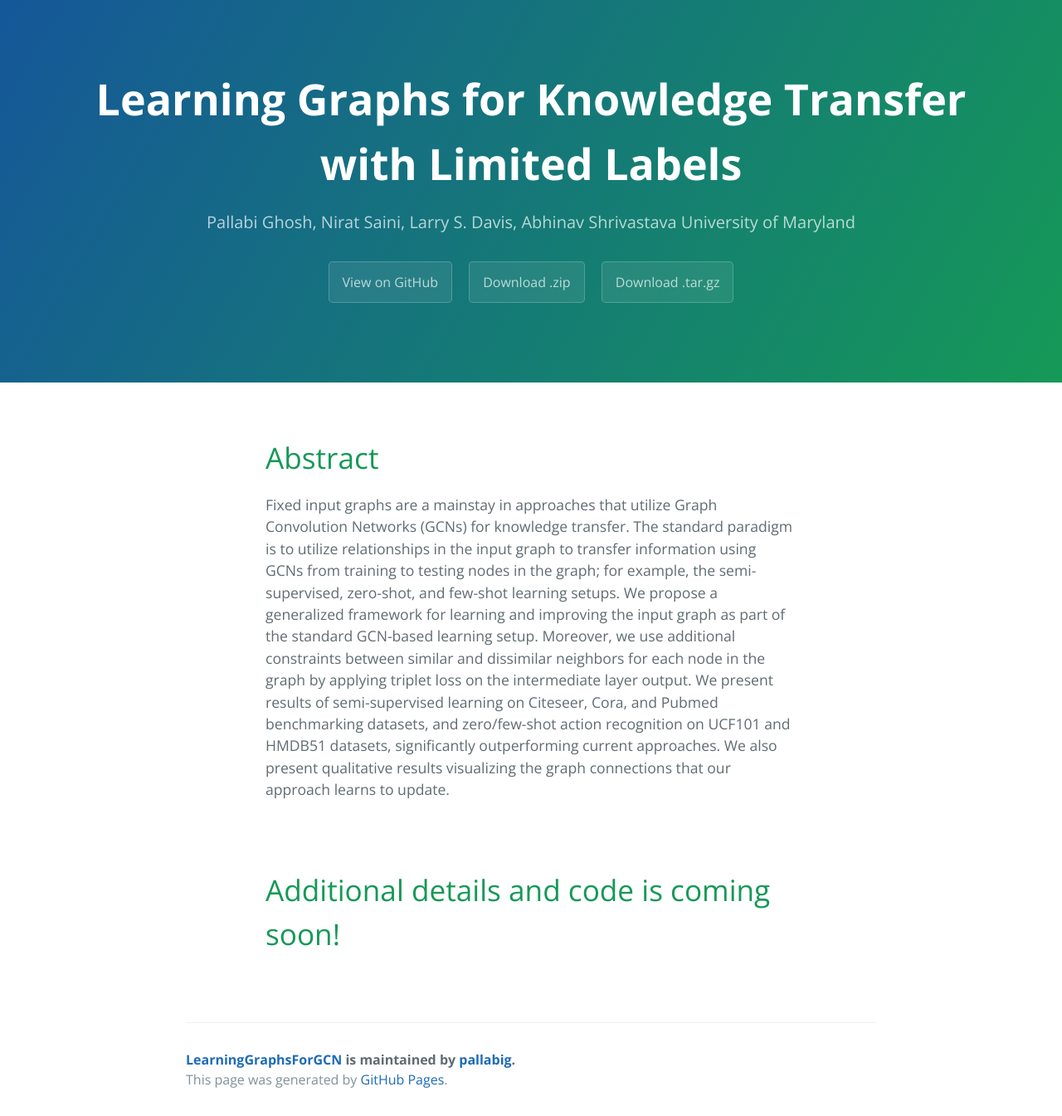
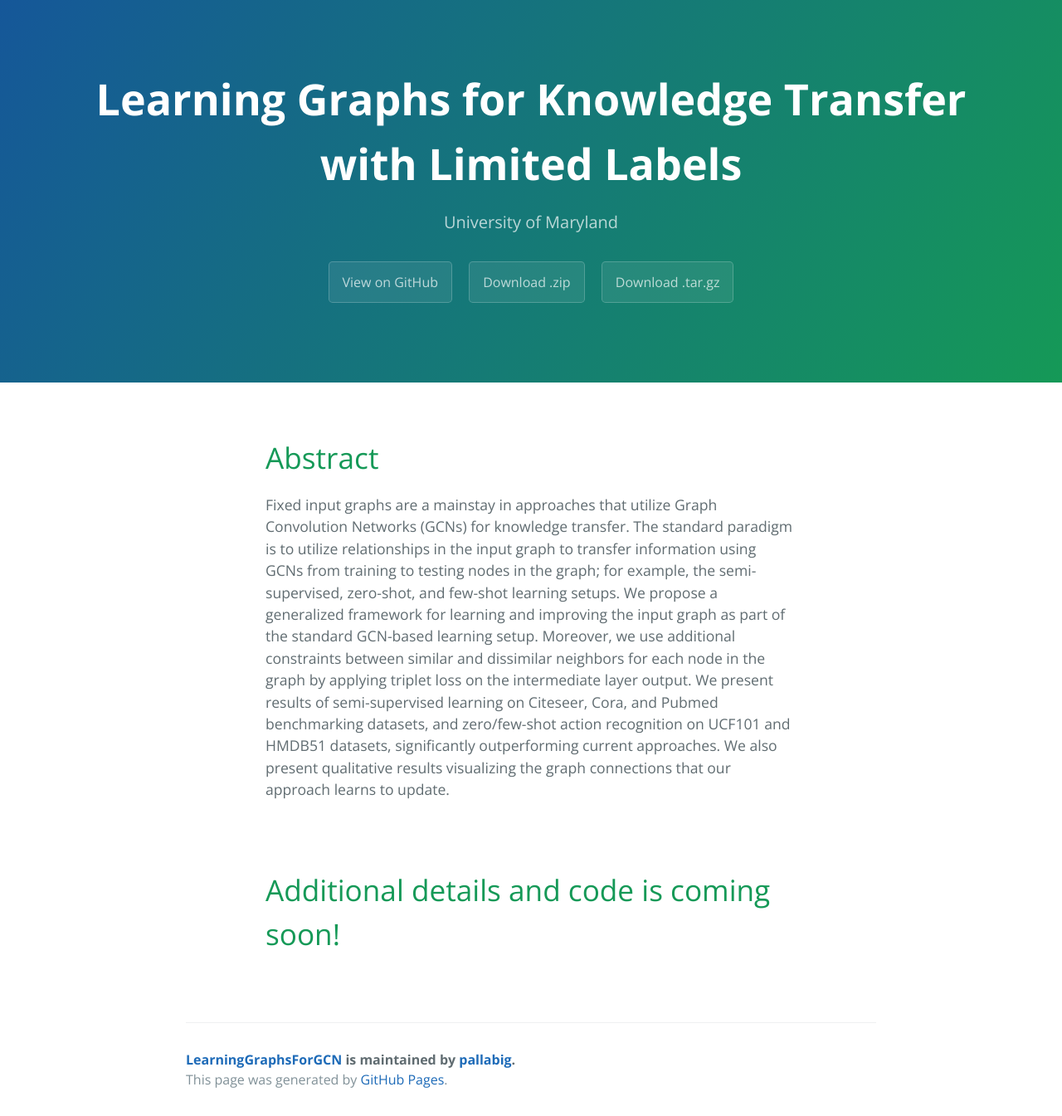
Before and after one commit to pallabig/LearningGraphsForGCN, a Jekyll site: the page built from index.md, in a window 1280 px wide. Shown: the whole page at 83% size. Built offline with Jekyll 4.4.1, drawn with Linux system fonts in a browser that asks for light colours; our own code applies the rules of GitHub Pages for plain Markdown files; part of the change alters nothing that is shown.

```diff
--- a/_config.yml
+++ b/_config.yml
@@ -4,11 +4,11 @@ show_downloads: true
 google_analytics:
 theme: jekyll-theme-cayman
 title: Learning Graphs for Knowledge Transfer with Limited Labels
-description: >+
+subtitle: >+
              Pallabi Ghosh,        Nirat Saini,        Larry S. Davis,        Abhinav Shrivastava
 
-             University of Maryland
+description: University of Maryland
 github:
-  repository_url: https://github.com/pallabig/LearningGraphsForGCN.git
+  github.repository_url: https://github.com/pallabig/LearningGraphsForGCN.git
   zip_url: https://github.com/pallabig/LearningGraphsForGCN/archive/refs/heads/gh-pages.zip
   tar_url: https://github.com/pallabig/LearningGraphsForGCN/archive/refs/heads/gh-pages.tar.gz
```
